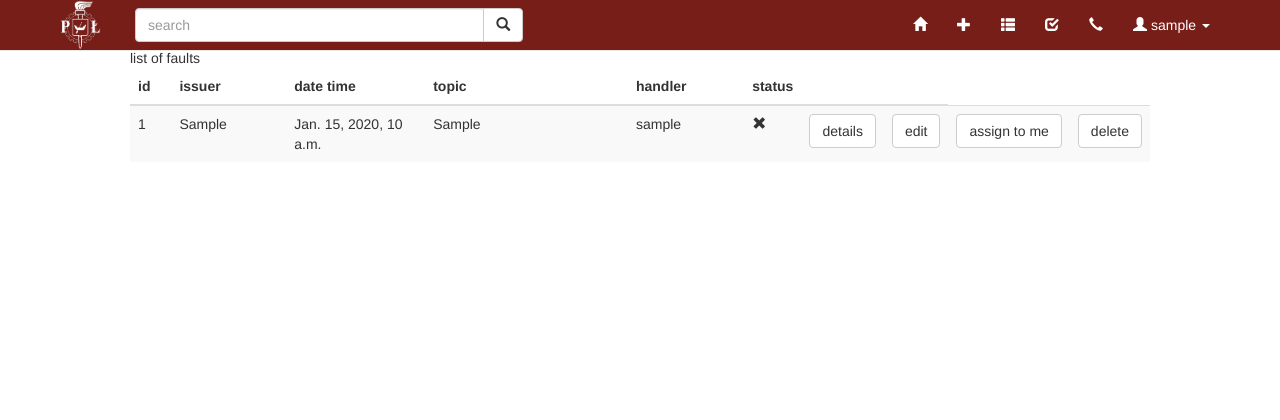
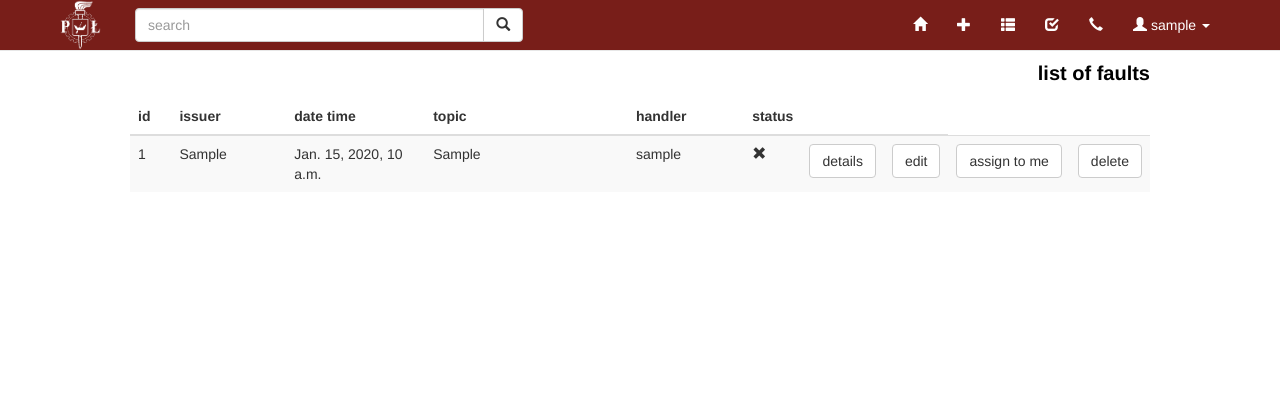
Before and after one commit to redlickigrzegorz/support-center, a Django app: page /index/ in a window 1280 px wide. Shown: the top 420 px of the page. Run offline with Django 3.2, Linux system fonts and the light colour scheme; a user stored in the database is signed in; tables that the repository leaves empty hold one stand-in row (values such as "Sample post"); some libraries are stand-ins or nearby versions.

Commit message:
header of page ready for working

```diff
--- a/cti/static/cti/body.css
+++ b/cti/static/cti/body.css
@@ -1,3 +1,20 @@
 .jumbotron {
     background-color: #ffffff;
 }
+
+.body-header {
+    color: #000000;
+    font-size: 20px;
+    font-weight: bolder;
+    text-align: end;
+    vertical-align: middle;
+    width: 100%;
+    height: 50px;
+    line-height: 50px;
+}
+
+@media (max-width: 767px) {
+    .jumbotron {
+        padding-top: 50px;
+    }
+}
```
